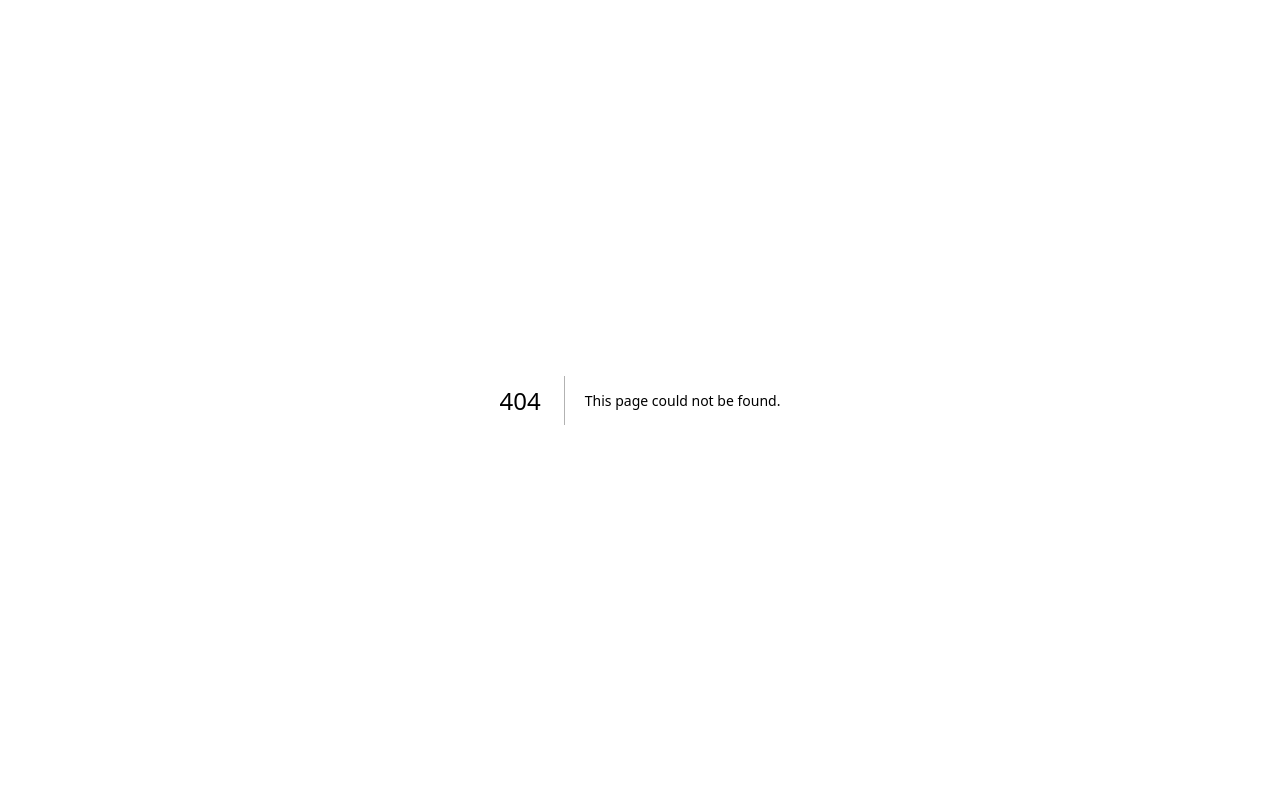
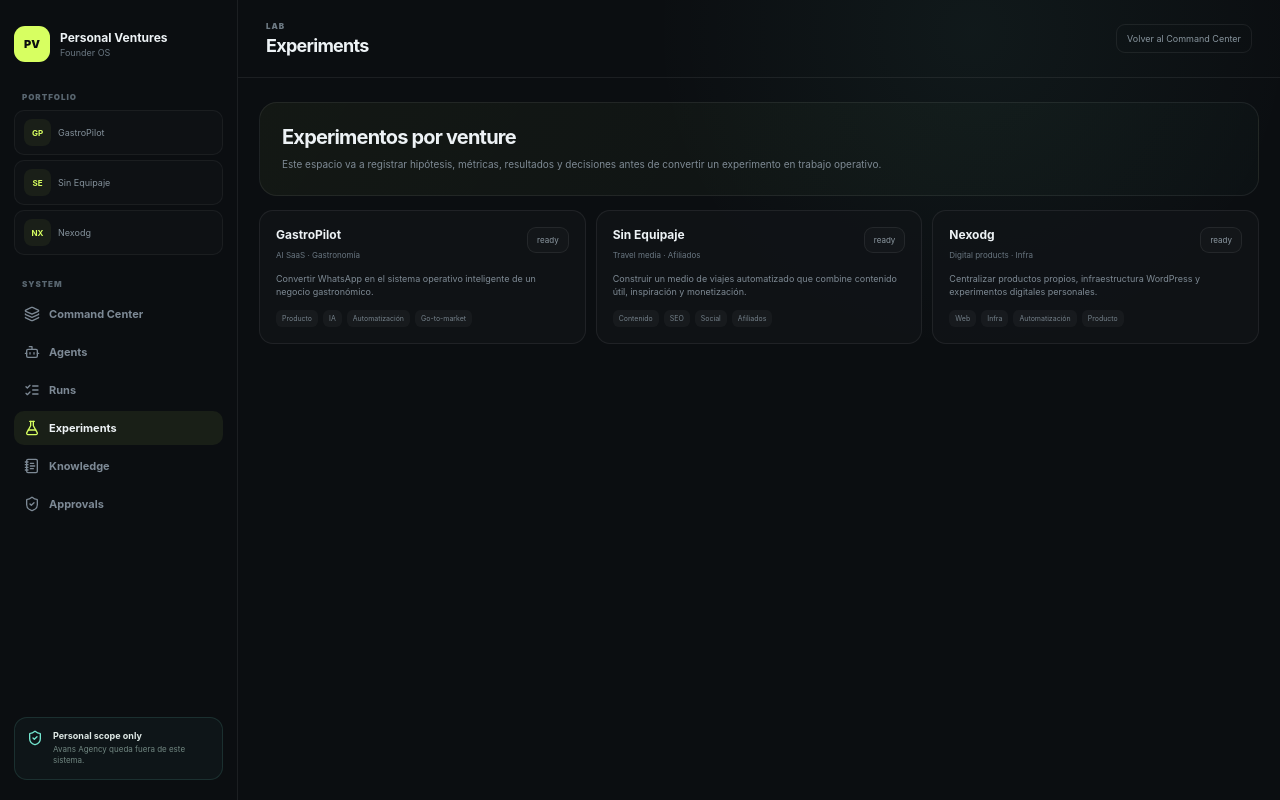
Before and after one commit to devdamig-dev/Personal-ventures-os, a Next.js app: page /experiments in a window 1280 px wide. Before the commit this address had no page. Built offline with nearby package versions, Linux system fonts and the light colour scheme.

Commit message:
feat(ui): add app/experiments/page.tsx

```diff
--- /dev/null
+++ b/app/experiments/page.tsx
@@ -0,0 +1,34 @@
+import { SystemShell } from "@/app/components/system-shell";
+import styles from "@/app/components/system-shell.module.css";
+import { ventures } from "@/lib/ventures";
+
+export default function ExperimentsPage() {
+  return (
+    <SystemShell active="experiments" eyebrow="LAB" title="Experiments">
+      <section className={styles.hero}>
+        <h2>Experimentos por venture</h2>
+        <p>
+          Este espacio va a registrar hipótesis, métricas, resultados y decisiones antes de
+          convertir un experimento en trabajo operativo.
+        </p>
+      </section>
+      <div className={styles.grid} style={{ marginTop: 14 }}>
+        {ventures.map((venture) => (
+          <article className={styles.card} key={venture.slug}>
+            <div className={styles.cardTop}>
+              <div>
+                <h3>{venture.name}</h3>
+                <small>{venture.category}</small>
+              </div>
+              <span className={styles.pill}>ready</span>
+            </div>
+            <p>{venture.mission}</p>
+            <div className={styles.tags}>
+              {venture.focus.map((focus) => <span key={focus}>{focus}</span>)}
+            </div>
+          </article>
+        ))}
+      </div>
+    </SystemShell>
+  );
+}
```
